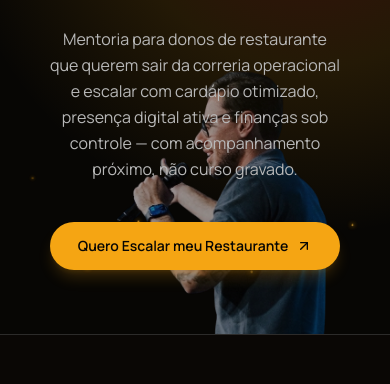
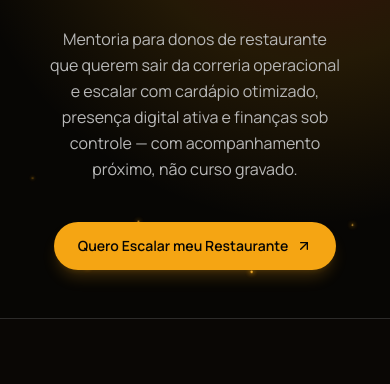
Before and after one commit to julialumi2/aceleracao, a React (Vite) app: page / in a window 390 px wide. Shown: the part 275-659 px from the top of the page. Built offline with nearby package versions, Linux system fonts and the light colour scheme; no server answers.

Commit message:
Hide the hero mentor photo on mobile, keep it on desktop
The mobile photo treatment wasn't landing after a few iterations, so
drop it for now while keeping the existing desktop placement.

```diff
--- a/src/components/landing/Hero.jsx
+++ b/src/components/landing/Hero.jsx
@@ -8,13 +8,14 @@ export default function Hero() {
       <div className="pointer-events-none absolute inset-0 bg-ember-glow" />
       <Sparks className="h-[500px]" />
 
+      {/* Desktop: foto ancorada no canto, ao fundo do texto. Sem foto no mobile por enquanto. */}
       <img
         src={mentorPhoto}
         alt="Mentor responsável pela Aceleração Delivery"
-        className="pointer-events-none absolute -right-4 bottom-0 w-[105%] max-w-none object-contain opacity-65 md:right-0 md:w-[75%] lg:right-[1%] lg:w-[62%]"
+        className="pointer-events-none absolute bottom-0 right-[1%] hidden object-contain opacity-65 lg:block lg:w-[62%]"
       />
 
-      <div className="relative mx-auto max-w-6xl px-6 pb-16 pt-20 md:pt-28 lg:pb-24">
+      <div className="relative mx-auto max-w-6xl px-6 pb-12 pt-20 md:pt-28 lg:pb-24">
         <div className="flex flex-col items-center text-center lg:max-w-md lg:items-start lg:text-left">
           <span className="mb-6 inline-flex items-center gap-2 rounded-full border border-line bg-surface/60 px-4 py-1.5 text-xs font-medium text-emerald-bright">
             <TrendingUp size={14} />
@@ -35,7 +36,7 @@ export default function Hero() {
           <div className="mt-10 flex flex-col gap-3 sm:flex-row">
             <a
               href="/comecar"
-              className="group inline-flex items-center justify-center gap-2 rounded-full bg-emerald-brand px-7 py-3.5 text-sm font-semibold text-base shadow-lg shadow-emerald-brand/20 transition-transform hover:-translate-y-0.5 hover:bg-emerald-bright"
+              className="group inline-flex items-center justify-center gap-2 rounded-full bg-emerald-brand px-6 py-3.5 text-sm font-semibold text-base shadow-lg shadow-emerald-brand/20 transition-transform hover:-translate-y-0.5 hover:bg-emerald-bright"
             >
               Quero Escalar meu Restaurante
               <ArrowUpRight size={16} className="transition-transform group-hover:translate-x-0.5 group-hover:-translate-y-0.5" />
```
